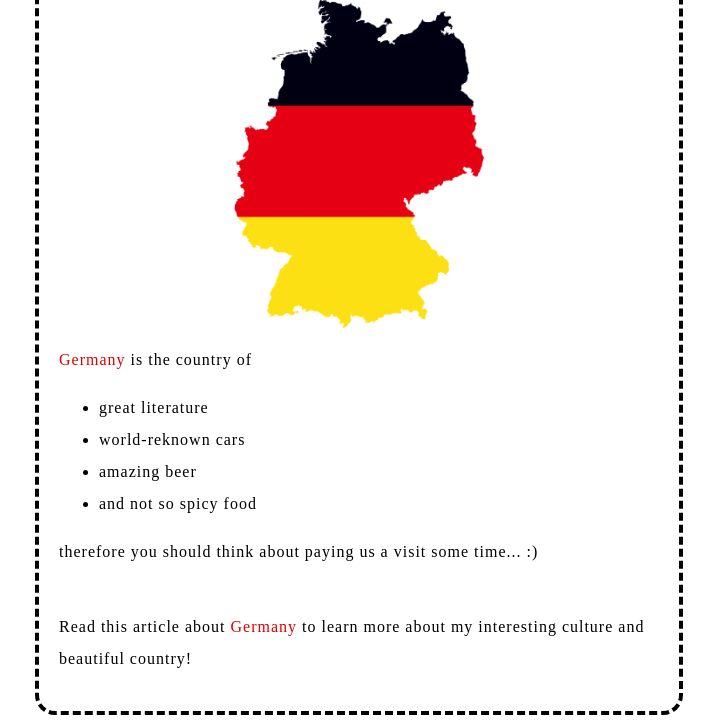
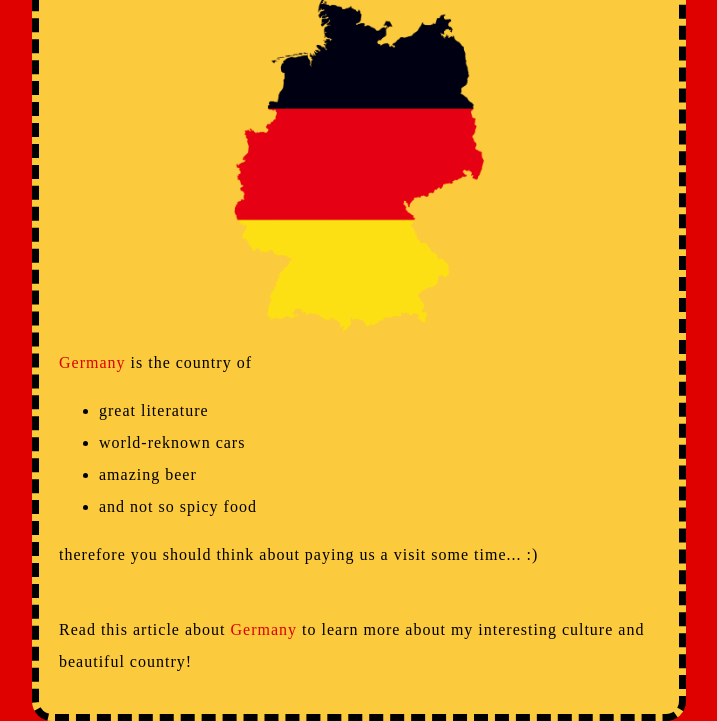
Before and after one commit to franzdue/web-project-1, a plain HTML site: page index.html in a window 1280 px wide. Shown: the part 108-829 px from the top of the page, without its empty margins (281-998 px from the left). Drawn offline with Linux system fonts and the light colour scheme; a web font is replaced by a local one.

Commit message:
added favicon to images folder and index.html CSS: added background color for body and html, deleted color for a:hover

```diff
--- a/index.html
+++ b/index.html
@@ -3,6 +3,7 @@
     <head>
         <meta charset="UTF-8">
         <title>Web Project 1</title>
+        <link rel="shortcut icon" href="images/favicon.png" type="image/x-icon">
         <link rel="stylesheet" href="styles/style.css">
         <link rel="preconnect" href="https://fonts.gstatic.com">
         <link href="https://fonts.googleapis.com/css2?family=Kiwi+Maru:wght@300;400;500&display=swap" rel="stylesheet">
--- a/styles/style.css
+++ b/styles/style.css
@@ -2,14 +2,14 @@ html{
     scroll-behavior: smooth;
     font-size: 10px;
     font-family: 'Kiwi Maru', serif;
-    background-color: ;
+    background-color: rgb(223, 0, 0);
 }
 body{
     max-width: 600px;
     margin: 0 auto;
-    background-color: ;
+    background-color: #fcca3d;
     padding: 0 20px 20px 20px;
-    border: 4px dashed #000;
+    border: 7px dashed #000;
     border-radius: 20px;
 }
 a{
@@ -18,7 +18,6 @@ a{
 }
 a:hover{
     font-weight: 600;
-    color: #000;
 }
 h1{
     font-size: 50px;
```
Also changed, not shown: images/favicon.png (added).
